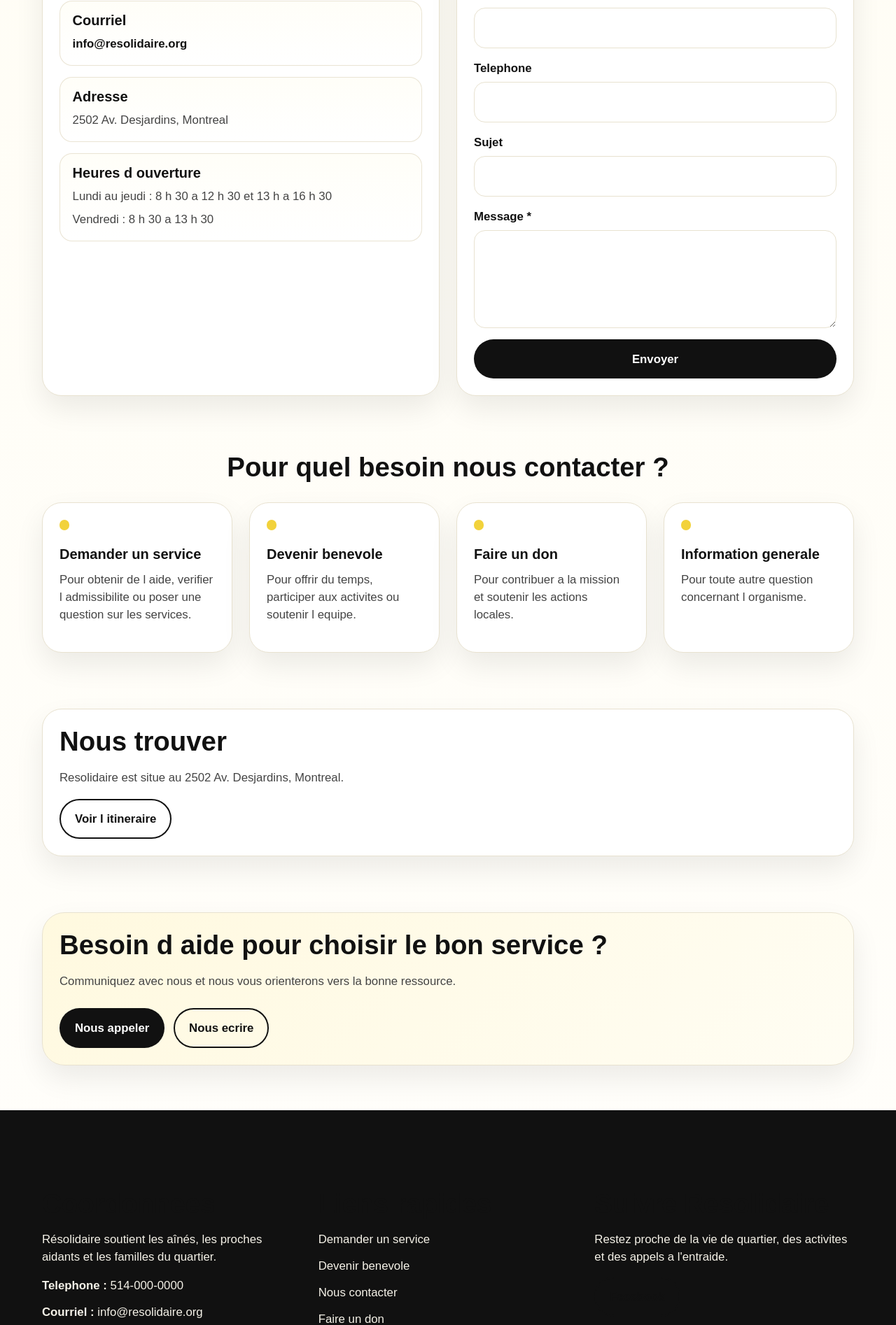
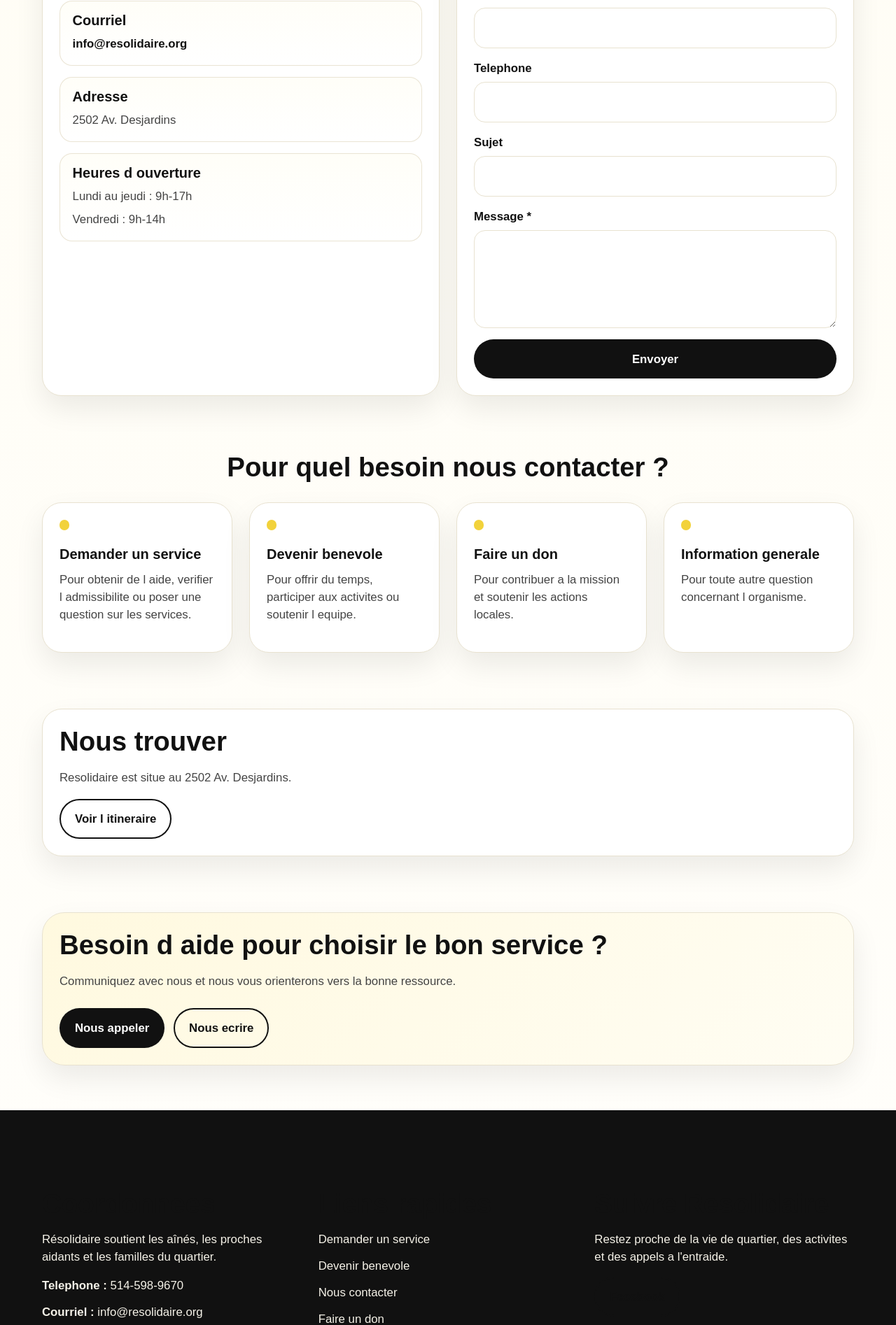
Before and after one commit to vanessafedyna/site_web_resolidaire, a PHP site: page /contact.php in a window 1280 px wide. Shown: the part 631-2525 px from the top of the page at 70% size. Run offline with PHP 8.4, Linux system fonts and the light colour scheme; tables that the repository leaves empty hold one stand-in row (values such as "Sample post").

Commit message:
Uniformiser les coordonnées publiques

```diff
--- a/app/helpers/functions.php
+++ b/app/helpers/functions.php
@@ -138,3 +138,31 @@ function format_datetime(?string $date, ?string $timeStart = null, ?string $time
 
     return implode(' ', $parts);
 }
+
+function official_contact_phone_display(): string
+{
+    return '514-598-9670';
+}
+
+function official_contact_phone_href(): string
+{
+    return '5145989670';
+}
+
+function official_contact_address(): string
+{
+    return '2502 Av. Desjardins';
+}
+
+function official_contact_hours_lines(): array
+{
+    return [
+        'Lundi au jeudi : 9h-17h',
+        'Vendredi : 9h-14h',
+    ];
+}
+
+function official_contact_hours_text(): string
+{
+    return implode(' / ', official_contact_hours_lines());
+}
--- a/database/seed.sql
+++ b/database/seed.sql
@@ -23,10 +23,10 @@ INSERT INTO donation_calls (title, description, button_text, button_url, image,
 ('Soutenir la programmation estivale', 'Aidez-nous a maintenir des activites accessibles, rassembleuses et chaleureuses pour les aines du quartier.', 'Faire un don', 'https://example.com/don', NULL, 1);
 
 INSERT INTO site_settings (setting_key, setting_value) VALUES
-('phone', '514-555-2030'),
+('phone', '514-598-9670'),
 ('email', 'info@resolidaire.org'),
-('address', '1234, rue du Quartier, Montreal, QC'),
-('opening_hours', 'Lundi au vendredi, 9 h a 16 h'),
+('address', '2502 Av. Desjardins'),
+('opening_hours', 'Lundi au jeudi : 9h-17h / Vendredi : 9h-14h'),
 ('facebook_url', 'https://facebook.com'),
 ('donation_url', 'https://example.com/don'),
 ('footer_intro', 'Resolidaire cree des liens de confiance, soutient l entraide et facilite l acces a des ressources humaines et accessibles.');
--- a/includes/footer.php
+++ b/includes/footer.php
@@ -13,6 +13,27 @@ $footerIntro = html_entity_decode(
     ENT_QUOTES | ENT_HTML5,
     'UTF-8'
 );
+
+$footerPhone = trim((string) ($siteSettings['phone'] ?? ''));
+if ($footerPhone === '' || preg_match('/^514-(?:555|000)-\d{4}$/', $footerPhone)) {
+    $footerPhone = official_contact_phone_display();
+}
+
+$footerAddress = trim((string) ($siteSettings['address'] ?? ''));
+if (
+    $footerAddress === ''
+    || preg_match('/^1234(?:,\s*|\s+)rue\b/i', $footerAddress)
+) {
+    $footerAddress = official_contact_address();
+}
+
+$footerHours = trim((string) ($siteSettings['opening_hours'] ?? ''));
+if (
+    $footerHours === ''
+    || preg_match('/^Lundi au vendredi,\s*9\s*h\s*[aà]\s*16\s*h$/u', $footerHours)
+) {
+    $footerHours = official_contact_hours_text();
+}
 ?>
 <?php if ($flash): ?>
     <div class="flash flash-<?= e($flash['type']); ?>"><?= e($flash['message']); ?></div>
@@ -23,10 +44,10 @@ $footerIntro = html_entity_decode(
             <h2>Coordonnees</h2>
             <p><?= nl2br(e($footerIntro)); ?></p>
             <ul class="contact-list">
-                <li><strong>Telephone :</strong> <?= e($siteSettings['phone'] ?? '514-000-0000'); ?></li>
+                <li><strong>Telephone :</strong> <?= e($footerPhone); ?></li>
                 <li><strong>Courriel :</strong> <a href="mailto:<?= e($siteSettings['email'] ?? 'info@resolidaire.org'); ?>"><?= e($siteSettings['email'] ?? 'info@resolidaire.org'); ?></a></li>
-                <li><strong>Adresse :</strong> <?= e($siteSettings['address'] ?? 'Montreal, QC'); ?></li>
-                <li><strong>Heures :</strong> <?= e($siteSettings['opening_hours'] ?? 'Lundi au vendredi, 9 h a 16 h'); ?></li>
+                <li><strong>Adresse :</strong> <?= e($footerAddress); ?></li>
+                <li><strong>Heures :</strong> <?= e($footerHours); ?></li>
             </ul>
         </section>
 
--- a/public/contact.php
+++ b/public/contact.php
@@ -29,14 +29,12 @@ if (($_SERVER['REQUEST_METHOD'] ?? 'GET') === 'POST') {
 
 require_once __DIR__ . '/../includes/nav.php';
 
-$contactPhoneDisplay = '514-598-9670';
-$contactPhoneHref = '5145989670';
+$contactPhoneDisplay = official_contact_phone_display();
+$contactPhoneHref = official_contact_phone_href();
 $contactEmail = 'info@resolidaire.org';
-$contactAddress = '2502 Av. Desjardins, Montreal';
-$contactHours = [
-    'Lundi au jeudi : 8 h 30 a 12 h 30 et 13 h a 16 h 30',
-    'Vendredi : 8 h 30 a 13 h 30',
-];
+$contactAddress = official_contact_address();
+$contactHours = official_contact_hours_lines();
+$contactMapsHref = 'https://www.google.com/maps/search/?api=1&query=' . rawurlencode($contactAddress);
 $contactNeeds = [
     [
         'title' => 'Demander un service',
@@ -139,8 +137,8 @@ $contactNeeds = [
         <div class="container">
             <div class="contact-card contact-location-card">
                 <h2>Nous trouver</h2>
-                <p>Resolidaire est situe au 2502 Av. Desjardins, Montreal.</p>
-                <a class="button button-secondary" href="https://www.google.com/maps/search/?api=1&query=2502%20Ave.%20Desjardins%2C%20Montreal" target="_blank" rel="noopener">Voir l itineraire</a>
+                <p>Resolidaire est situe au <?= e($contactAddress); ?>.</p>
+                <a class="button button-secondary" href="<?= e($contactMapsHref); ?>" target="_blank" rel="noopener">Voir l itineraire</a>
             </div>
         </div>
     </section>
--- a/public/don.php
+++ b/public/don.php
@@ -39,7 +39,7 @@ $donMethods = [
     [
         'title' => 'Donner directement aux bureaux',
         'text' => 'Vous pouvez aussi contribuer directement aux bureaux de Resolidaire.',
-        'address' => '2502 Ave. Desjardins, Montreal',
+        'address' => official_contact_address(),
     ],
     [
         'title' => 'Nous contacter',
```
